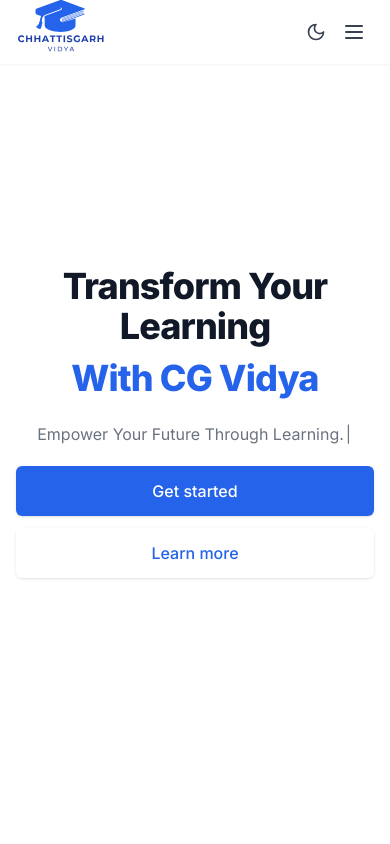
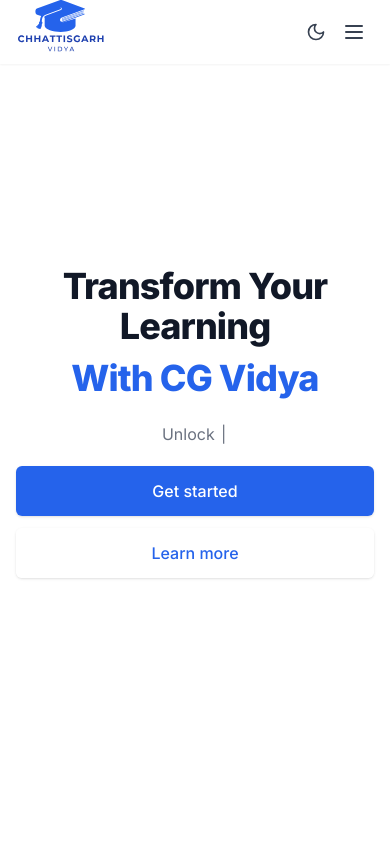
Before and after one commit to chhattisgarhvidya/chhattisgarhvidya, a Next.js app: page / in a window 390 px wide. Shown: the top 844 px of the page. Built offline with nearby package versions, Linux system fonts and the light colour scheme.

Commit message:
performance for mobile view

```diff
--- a/app/page.tsx
+++ b/app/page.tsx
@@ -1,6 +1,6 @@
 'use client';
 
-import { useState, useEffect } from 'react';
+import { useState, useEffect, useRef } from 'react';
 import Courses from './component/Courses';
 import Students from './component/Students';
 
@@ -9,8 +9,9 @@
   const [isDeleting, setIsDeleting] = useState(false);
   const [charIndex, setCharIndex] = useState(0);
   const [quoteIndex, setQuoteIndex] = useState(0);
-  const typingSpeed = 150;
-  const deletingSpeed = 100;
+  const typingSpeed = 350;
+  const deletingSpeed = 300;
+  const isMounted = useRef(false);
 
   const quotes = [
     'Empower Your Future Through Learning.',
@@ -20,6 +21,8 @@
   ];
 
   useEffect(() => {
+    isMounted.current = true;
+
     const handleTyping = () => {
       const currentFullQuote = quotes[quoteIndex];
 
@@ -42,9 +45,12 @@
     };
 
     const speed = isDeleting ? deletingSpeed : typingSpeed;
-    const typingTimeout = setTimeout(handleTyping, speed);
+    const animationFrame = requestAnimationFrame(handleTyping);
 
-    return () => clearTimeout(typingTimeout);
+    return () => {
+      cancelAnimationFrame(animationFrame); // Cleanup on component unmount
+      isMounted.current = false;
+    };
   }, [charIndex, isDeleting, quoteIndex]);
 
   return (
@@ -87,8 +93,6 @@
 
           <Courses />
           <Students />
-
-
 
           {/* Features Section */}
           <section id="features" className="py-20 bg-gray-50 dark:bg-gray-900 snap-center">
```
